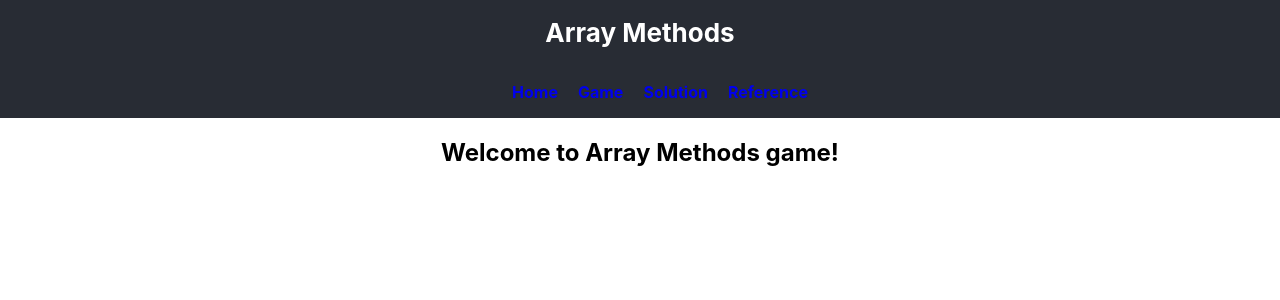
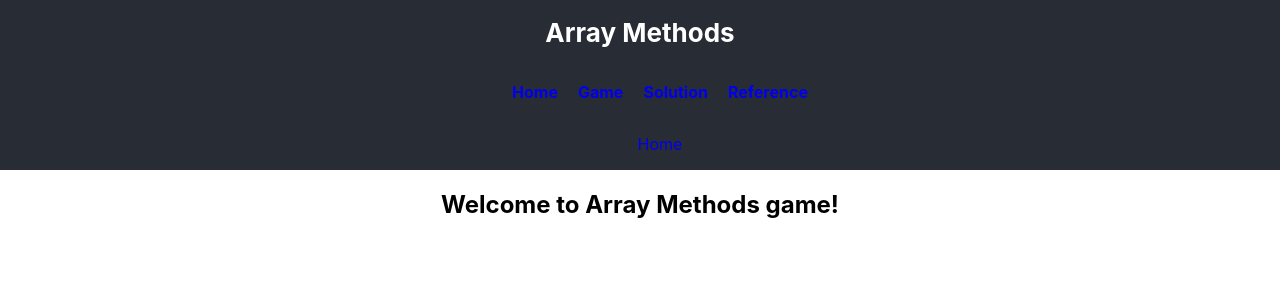
Before and after one commit to anton-kan/anton-kan-06-onl-01-Kahn-Anton-JS-advanced, a React (Create React App) app in the folder react-array-methods/: page / in a window 1280 px wide. Shown: the top 300 px of the page. Built offline with nearby package versions, Linux system fonts and the light colour scheme.

Commit message:
Added breadcrumbs

```diff
--- a/react-array-methods/package.json
+++ b/react-array-methods/package.json
@@ -10,6 +10,7 @@
     "react-dom": "^17.0.2",
     "react-router-dom": "^5.2.0",
     "react-scripts": "4.0.3",
+    "styled-components": "^5.3.0",
     "web-vitals": "^1.0.1"
   },
   "scripts": {
--- a/react-array-methods/src/App.js
+++ b/react-array-methods/src/App.js
@@ -7,6 +7,7 @@ import Solution from './pages/Solution';
 import Method from './pages/Method';
 import Reference from './pages/Reference';
 import ErrorPage from './pages/ErrorPage';
+import Breadcrumbs from './components/Breadcrumbs';
 
 import './App.css';
 
@@ -32,6 +33,7 @@ const App = () => {
               </li>
             </ul>
           </nav>
+          <Breadcrumbs />
         </header>
         <main>
           <div className="App-container">
--- /dev/null
+++ b/react-array-methods/src/components/Breadcrumbs/index.js
@@ -0,0 +1,26 @@
+import React from 'react';
+import styled from 'styled-components';
+import { useLocation, NavLink } from 'react-router-dom';
+
+const StyledUL = styled.ul`
+  list-style: none;
+  display: flex;
+`;
+
+const Breadcrumbs = () => {
+  const { pathname } = useLocation();
+  const crumbs = pathname.split('/').filter((i) => i);
+
+  return (
+    <StyledUL>
+      <NavLink to="/">Home</NavLink>
+      {crumbs.map((i, index) => (
+        <li key={i}>
+          <NavLink to={`/${crumbs.slice(0, index + 1).join('/')}`}>&nbsp;{`> ${i}`}</NavLink>
+        </li>
+      ))}
+    </StyledUL>
+  );
+};
+
+export default Breadcrumbs;
```
Also changed, not shown: 1 other file (tests, documents, lock files or other folders).
